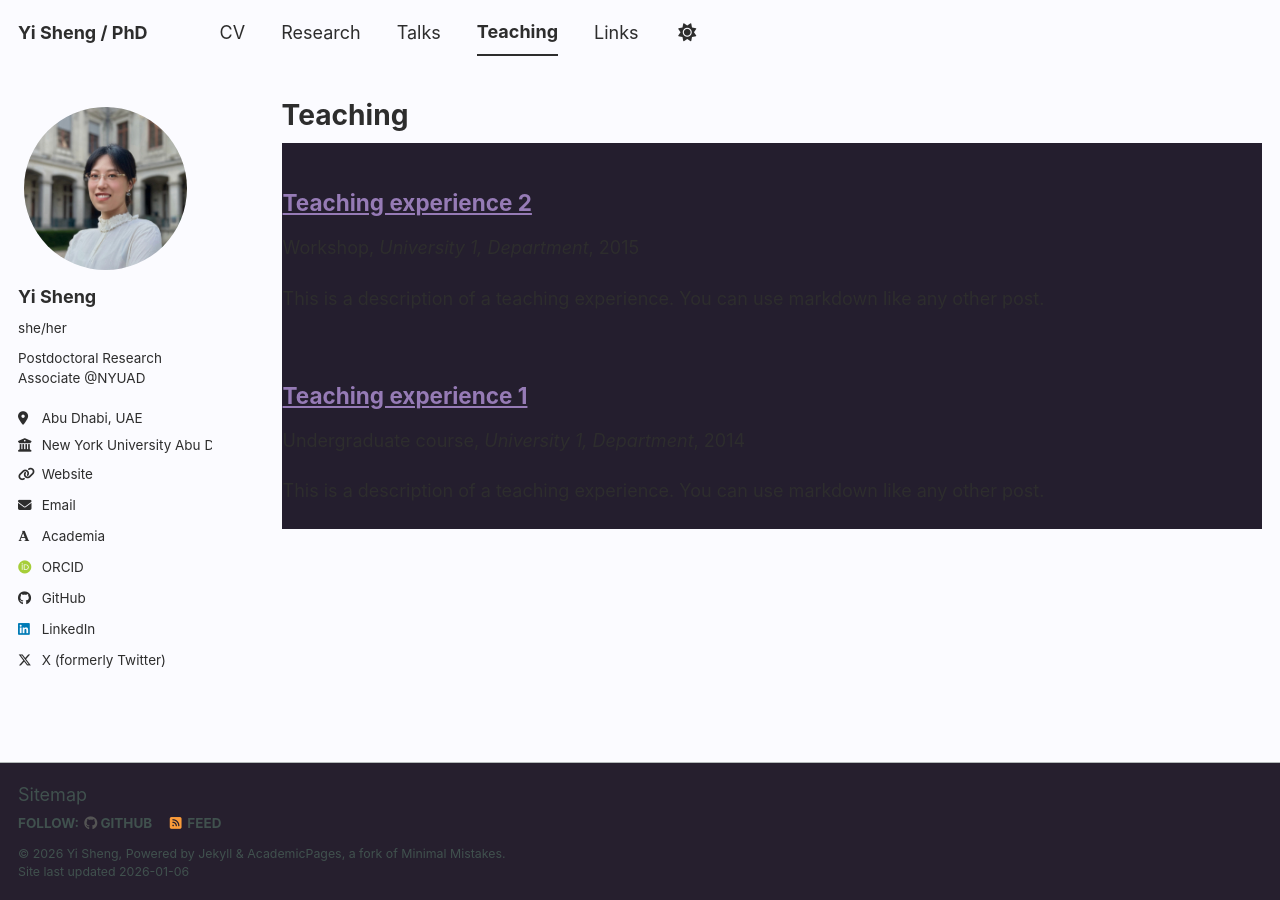
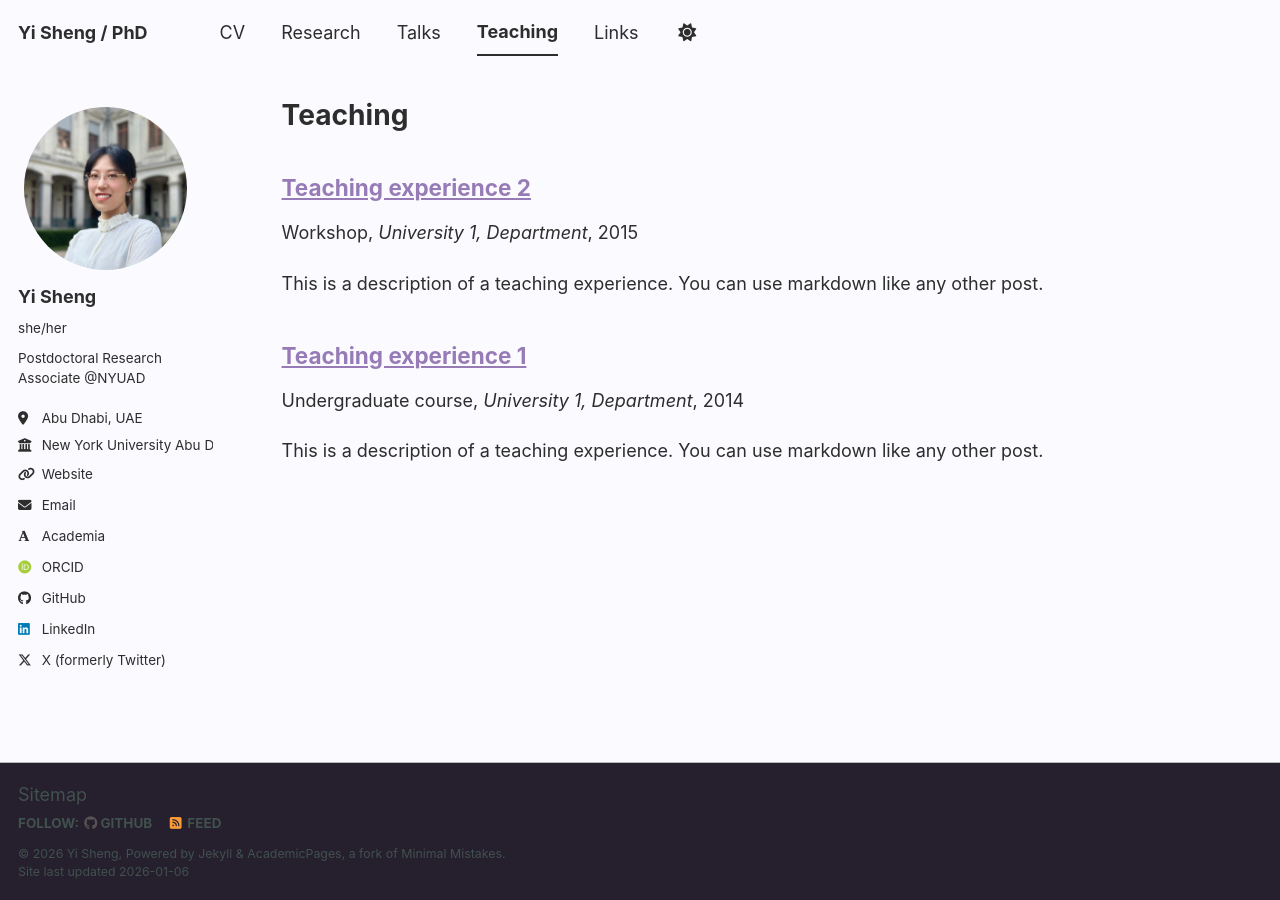
Before and after one commit to luckid2333/luckid2333.github.io, a Jekyll site: the page built from _pages/teaching.html, in a window 1280 px wide. Built offline with Jekyll 4.4.1, drawn with Linux system fonts in a browser that asks for light colours; some web fonts are replaced; a script bundle is joined from its source files by our own code; library files that are not in the unit come from our copies.

Commit message:
Update _lavender_dark.scss

```diff
--- a/_sass/theme/_lavender_dark.scss
+++ b/_sass/theme/_lavender_dark.scss
@@ -52,38 +52,3 @@
     --global-masthead-link-color:       #{$text};
     --global-masthead-link-color-hover: #{$primary-color};
 }
-
-/* Specific Dark Mode Overrides */
-.page__footer {
-    border-top: 1px solid $border;
-    background-color: $footer-bg;
-    color: $text-muted;
-}
-
-.archive__item {
-    background: $background-offset;
-    border: 1px solid transparent;
-    transition: $global-transition;
-
-    &:hover {
-        border-color: rgba($primary-color, 0.4);
-        transform: translateY(-4px);
-        box-shadow: 0 12px 24px rgba(0, 0, 0, 0.3);
-    }
-}
-
-/* Make images slightly less bright in dark mode */
-img {
-    filter: brightness(0.9);
-    transition: filter 0.3s ease;
-
-    &:hover {
-        filter: brightness(1);
-    }
-}
-
-/* Sidebar styling */
-.sidebar {
-    background-color: transparent;
-    border-right: 1px solid $border;
-}
```
